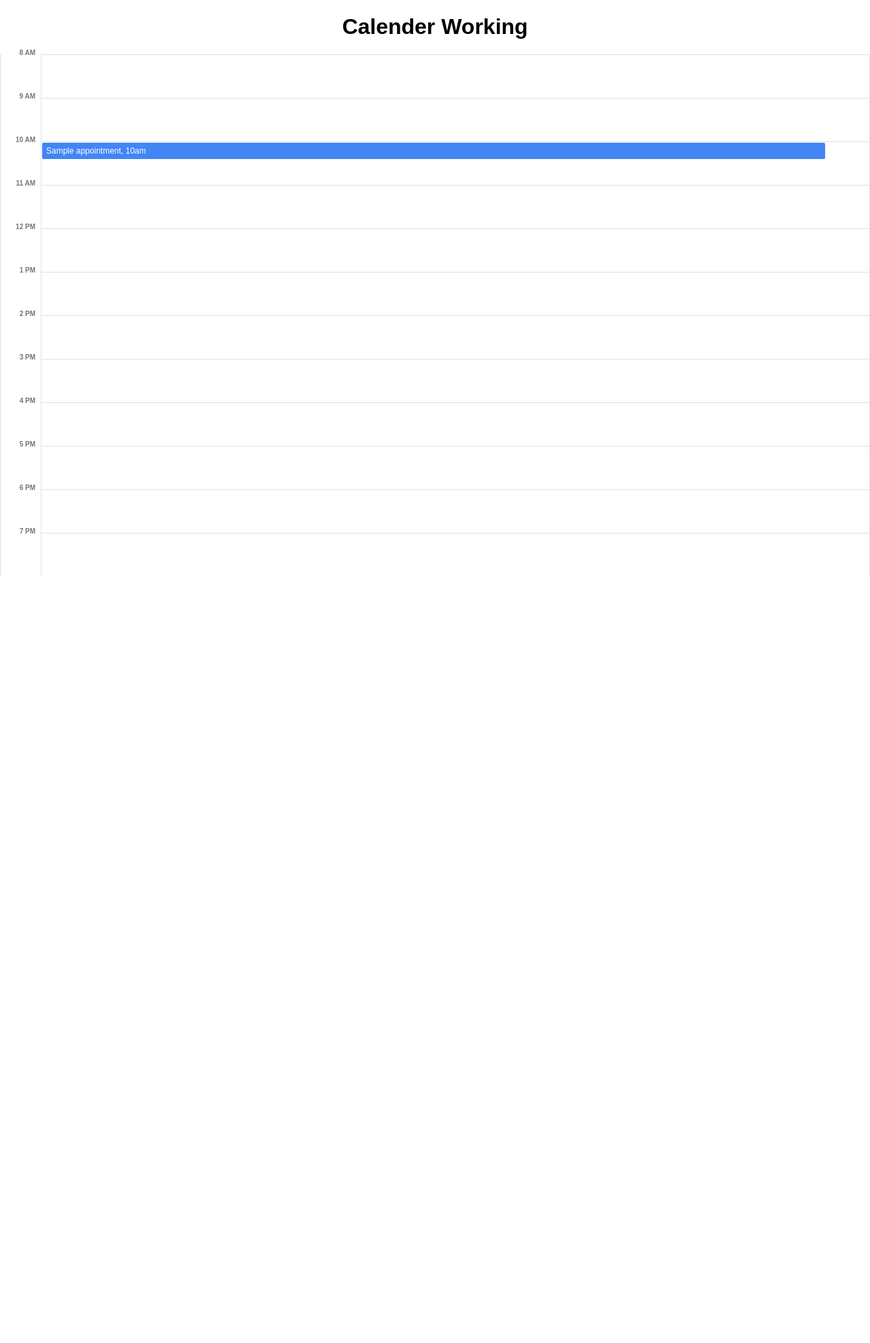
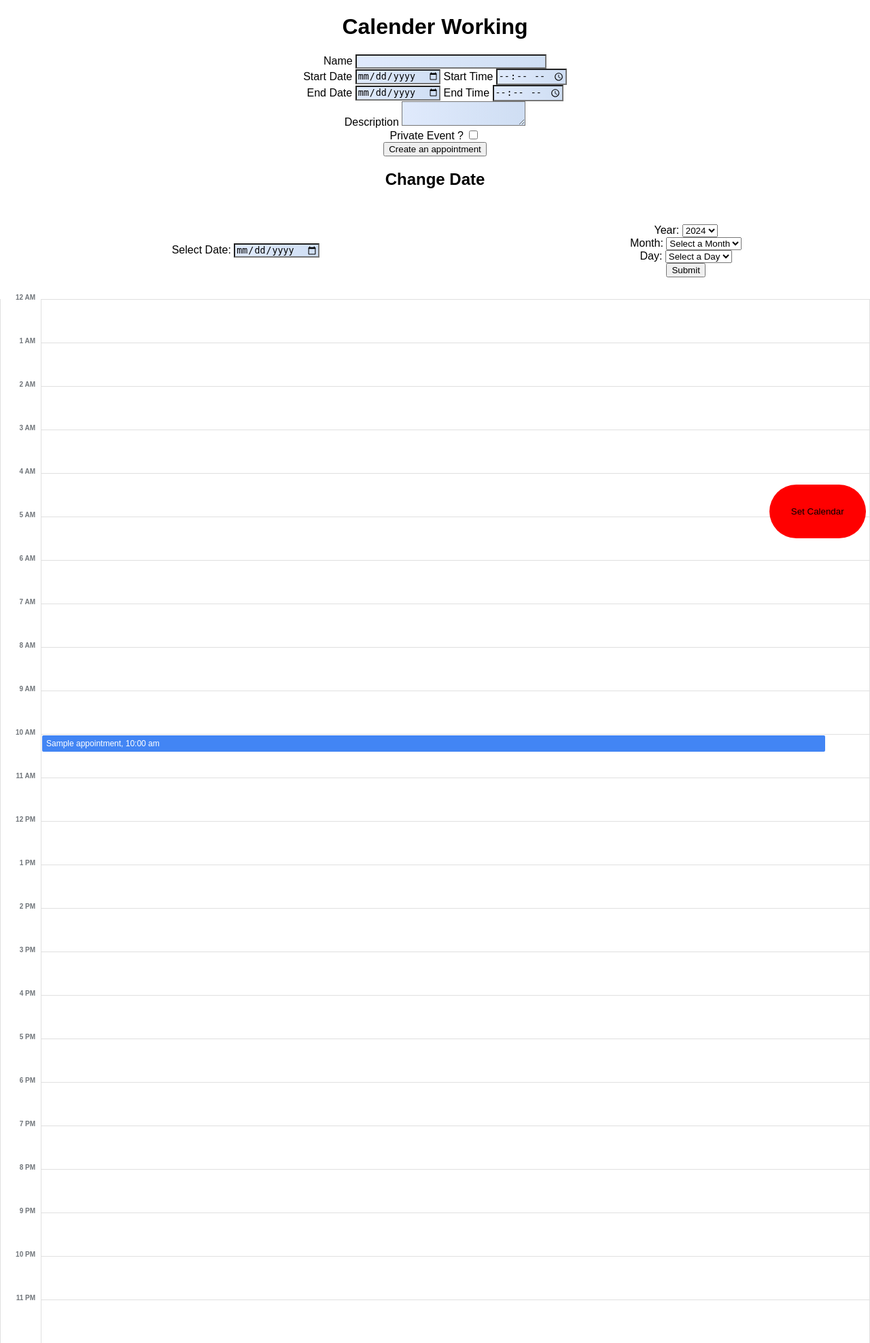
Before and after one commit to TheSaviourEking/practice-for-week-18-python-calender-this-long-practice, a Flask app: page /1/1/1/ in a window 1280 px wide; the page is wider, and only the part inside the window is pictured. Shown: that part at 68% size. Before the commit the page ends 848 px from the top of that part, so only its background shows below. Run offline with Flask 3, Linux system fonts and the light colour scheme; a database or web service that is not in the repository returns one stand-in record (values such as "Sample title"); some libraries are stand-ins or nearby versions.

Commit message:
chore: implement Stretch Goal: Jinja time

```diff
--- a/app/routes.py
+++ b/app/routes.py
@@ -97,6 +97,7 @@
 
     if form.validate_on_submit():
         print(
+            "SUBMITTING FORM",
             {
                 "name": form.name.data,
                 "start_datetime": datetime.combine(
@@ -107,7 +108,7 @@
                 ),
                 "description": form.description.data,
                 "private": form.private.data,
-            }
+            },
         )
 
         with psycopg2.connect(**CONNECTION_PARAMETERS) as conn:
@@ -154,20 +155,16 @@
             )
 
             rows = curs.fetchall()
-            # rows = [
-            #     (id, title, (end - start).seconds / 60 // 15, start)
-            #     for (id, title, start, end) in rows
-            # ]
+            print('ROWS', rows)
 
             rows = [
                 (
                     id,
                     title,
                     (end - start).seconds / 60 // 15,
-                    datetime.strftime(start, "%I:%M %p").lstrip('0'),
+                    datetime.strftime(start, "%I:%M %p").lstrip("0"),
                 )
                 for (id, title, start, end) in rows
             ]
-
-            print(rows)
+            print('AFTER ROWS', rows)
             return render_template("main.html", rows=rows, form=form)
--- a/app/static/css/styles.css
+++ b/app/static/css/styles.css
@@ -11,6 +11,8 @@
     display: flex;
     justify-content: center;
     flex-direction: column;
+
+    position: relative;
 }
 
 body,
@@ -97,3 +99,15 @@
     align-items: center;
     width: 90vw;
 }
+
+#set-calendar {
+    background-color: red;
+    border: none;
+    padding: 2rem;
+    display: inline;
+    float: right;
+    position: fixed;
+    border-radius: 3rem;
+    right: 0.5vw;
+    bottom: 1vh;
+}
--- a/app/templates/calendar_view.html
+++ b/app/templates/calendar_view.html
@@ -1,28 +1,41 @@
 <table class="schedule-container">
     <tbody>
 
-        {% for i in range(8, 20) %}
+        {% for i in range(24) %}
         {% set suffix = 'AM' %}
         {% set hour = i %}
-        {% if i >= 12 %}
+
+        {% if i == 0 %}
+        {% set hour = 12 %}
+        {% set suffix = 'AM' %}
+        {% elif i >= 12 %}
         {% set suffix = 'PM' %}
         {% set hour = i if i == 12 else i - 12 %}
         {% endif %}
+
         <tr class="time-slot">
             <th class="time">{{ hour }} {{ suffix }}</th>
             <td class="event-container">
                 {% for (id, title, duration, start) in rows %}
                 {% set start_time_parts = start.split() %}
-                {% set start_hour = start_time_parts[0].split(':')[0] %}
+                {% set start_time = start_time_parts[0] %}
                 {% set start_suffix = start_time_parts[1] %}
-                {% if start_suffix == suffix and start_hour|int == hour %}
-                <div class="event">{{ title }}, {{ hour }}{{ suffix|lower }}</div>
-                {% endif %}
-                {% endfor %}
+
+                {% set start_hour, start_minute = start_time.split(':') %}
+                {% set start_hour = start_hour|int %}
+                {% set start_minute = start_minute|int %}
+
+                {% set formatted_minute = start_minute if start_minute < 10 else start_minute %} {% set
+                    formatted_minute='0' ~ start_minute if start_minute < 10 else start_minute %} {% if
+                    start_suffix==suffix and start_hour==hour %} <div class="event">{{ title }}, {{ hour }}:{{
+                    formatted_minute }} {{ suffix|lower }}</div>
+                    {% endif %}
+                    {% endfor %}
             </td>
         </tr>
         {% endfor %}
 
+    </tbody>
 
-    </tbody>
 </table>
+<button id="set-calendar">Set Calendar</button>
--- a/app/templates/change_date.html
+++ b/app/templates/change_date.html
@@ -1,4 +1,3 @@
-{#
 <form action="" method="POST">
     {{form.csrf_token}}
     <div>
@@ -11,13 +10,6 @@
 
         {{form.start_time.label}}
         {{form.start_time(size=32)}}
-    </div>
-    <div>
-        {{form.end_date.label}}
-        {{form.end_date(size=32)}}
-
-        {{form.end_time.label}}
-        {{form.end_time(size=32)}}
     </div>
     <div>
         {{form.end_date.label}}
@@ -82,7 +74,7 @@
     </div>
 </div>
 
-
+{#
 <table>
     <thead>
         <tr>
@@ -91,6 +83,7 @@
             <th>End</th>
         </tr>
     </thead>
+
 
     <tbody>
         {% for row in rows %}
@@ -102,4 +95,4 @@
         {% endfor %}
     </tbody>
 </table>
-#}
+    #}
```
